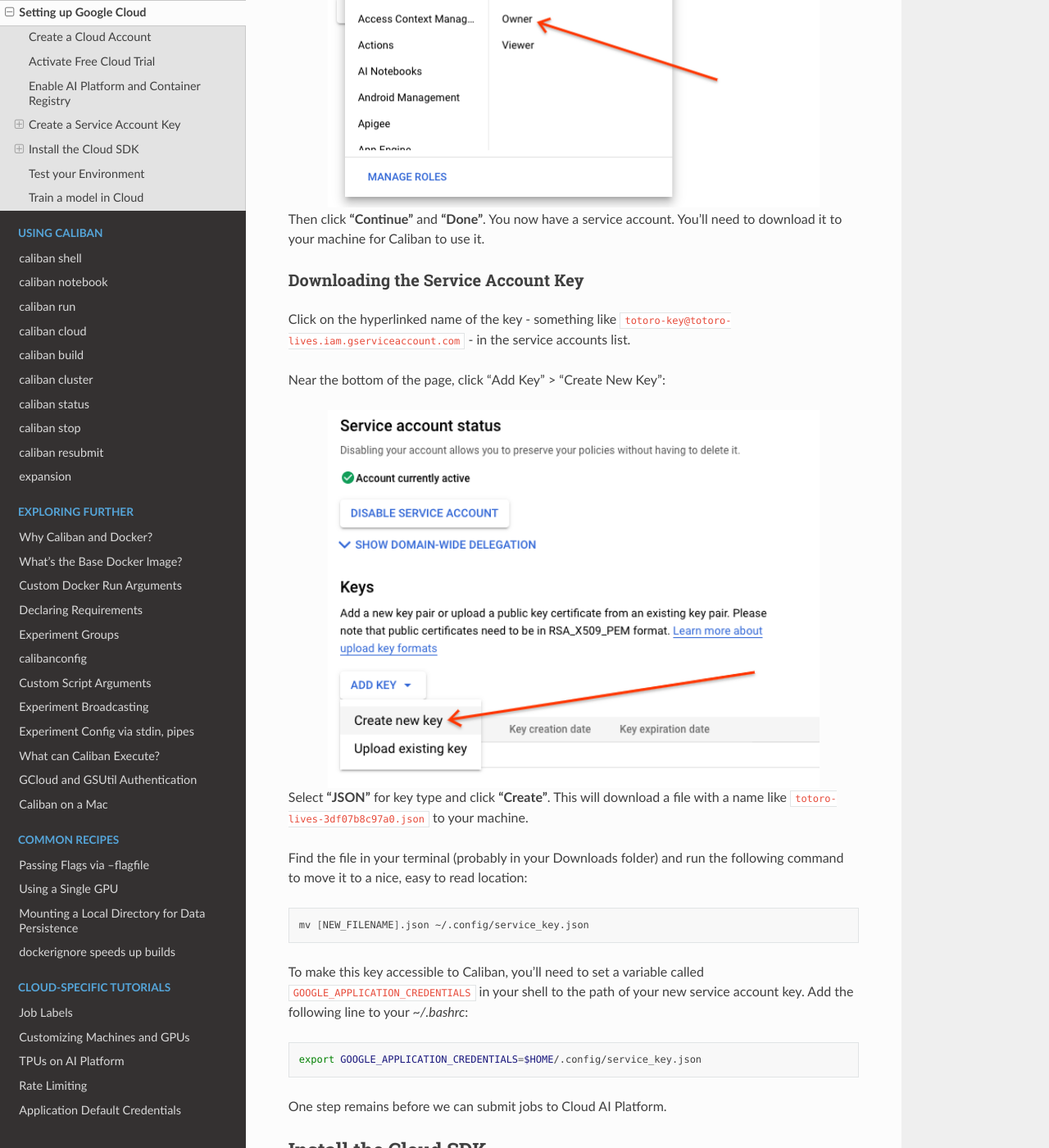
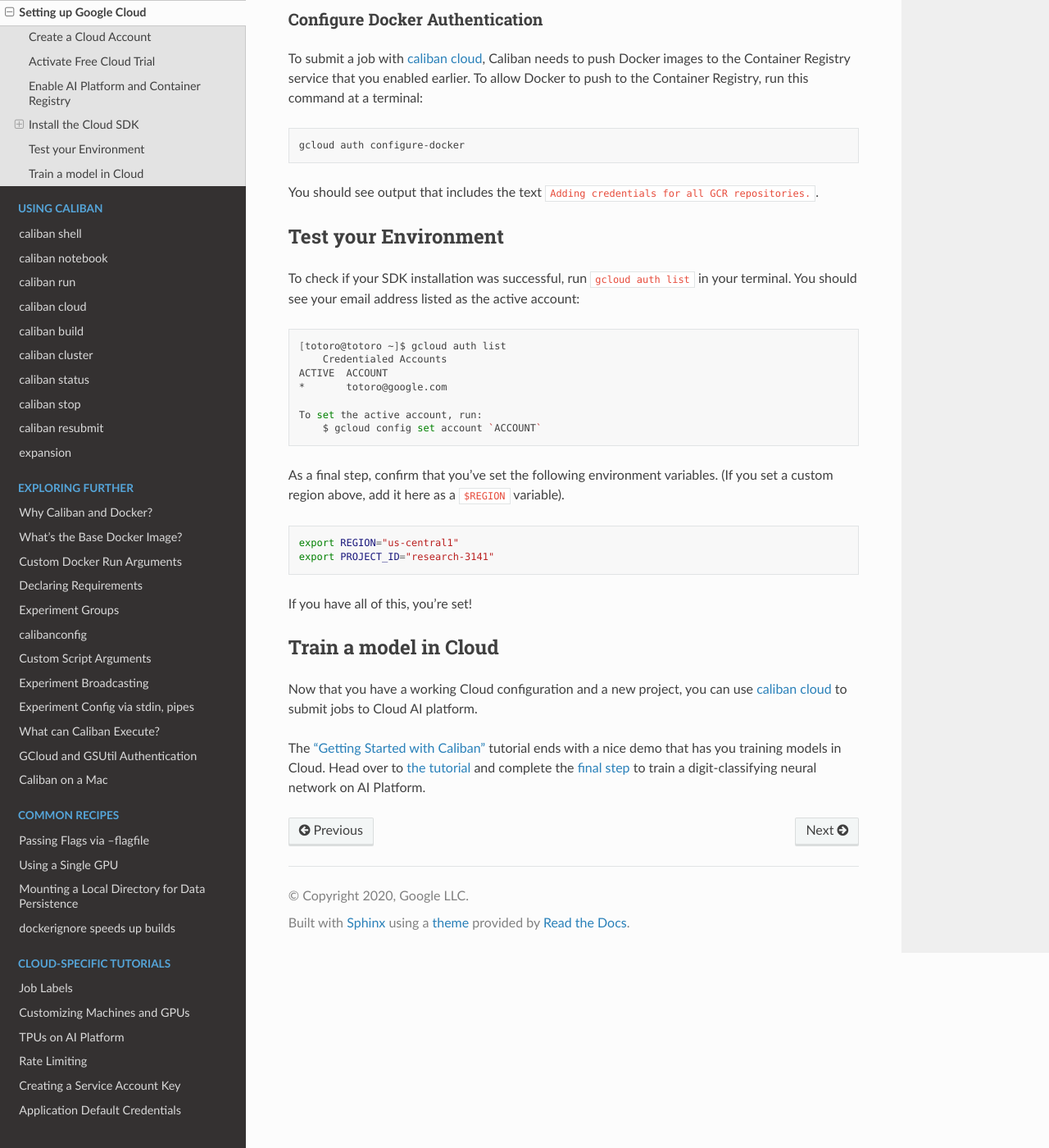
Before and after one commit to google/caliban, a Sphinx documentation site: the page built from docs/getting_started/cloud.rst, in a window 1280 px wide and 1400 px high, scrolled down 3765 px. Shown: the whole window at 82% size. Built offline with Sphinx 7.4.7 and the Read the Docs theme 2.0.0, drawn with Linux system fonts in a browser that asks for light colours; some of the changed text lies outside the part shown.

Commit message:
update docs

```diff
--- a/docs/getting_started/cloud.rst
+++ b/docs/getting_started/cloud.rst
@@ -110,73 +110,6 @@
 <https://console.cloud.google.com/ai-platform/ml-enable-api/jobs>`_ by clicking
 "Enable API" and waiting for the spinner to stop.
 
-Create a Service Account Key
-----------------------------
-
-Next you'll need to create a `Service Account Key
-<https://www.google.com/search?q=service+account+key+google&oq=service+account+key+google&aqs=chrome..69i57j69i60l2.1592j0j4&sourceid=chrome&ie=UTF-8>`_.
-A service account key is a sort of "passport" that Caliban will use to
-authenticate your requests when submitting jobs to Google Cloud.
-
-To create your service account key, visit the `Service Accounts page
-  <https://console.cloud.google.com/iam-admin/serviceaccounts?_ga=2.94132893.1698699355.1592403366-805054138.1592403366>`_
-  and select the project you created earlier.
-
-Click "Create Service Account" at the top of the page:
-
-.. image:: /_static/img/cloud/activate.png
-  :width: 600
-  :align: center
-  :alt: Activate Billing
-
-At the next form, under **"Service Account Name"**, type something like
-**totoro_key** and click **"Create"**.
-
-This will bring up a page titled **"Service Account Permissions"**. Select
-**Project > Owner** from the list:
-
-.. image:: /_static/img/cloud/service_acct_permissions.png
-  :width: 600
-  :align: center
-  :alt: Service Account Permissions
-
-Then click **"Continue"** and **"Done"**. You now have a service account. You'll
-need to download it to your machine for Caliban to use it.
-
-Downloading the Service Account Key
-^^^^^^^^^^^^^^^^^^^^^^^^^^^^^^^^^^^
-
-Click on the hyperlinked name of the key - something like
-``totoro-key@totoro-lives.iam.gserviceaccount.com`` - in the service accounts
-list.
-
-Near the bottom of the page, click "Add Key" > "Create New Key":
-
-.. image:: /_static/img/cloud/create_new_key.png
-  :width: 600
-  :align: center
-  :alt: Create New Key
-
-Select **"JSON"** for key type and click **"Create"**. This will download a file
-with a name like ``totoro-lives-3df07b8c97a0.json`` to your machine.
-
-Find the file in your terminal (probably in your Downloads folder) and run the
-following command to move it to a nice, easy to read location:
-
-.. code-block:: bash
-
-   mv [NEW_FILENAME].json ~/.config/service_key.json
-
-To make this key accessible to Caliban, you'll need to set a variable called
-``GOOGLE_APPLICATION_CREDENTIALS`` in your shell to the path of your new service
-account key. Add the following line to your `~/.bashrc`:
-
-.. code-block:: bash
-
-   export GOOGLE_APPLICATION_CREDENTIALS=$HOME/.config/service_key.json
-
-One step remains before we can submit jobs to Cloud AI Platform.
-
 Install the Cloud SDK
 ---------------------
 
@@ -254,15 +187,13 @@
    To set the active account, run:
        $ gcloud config set account `ACCOUNT`
 
-As a final step, confirm that you've set the following two or three environment
-variables. (If you set a custom region above, add it here as a ``$REGION``
-variable).
+As a final step, confirm that you've set the following environment variables.
+(If you set a custom region above, add it here as a ``$REGION`` variable).
 
 .. code-block:: bash
 
    export REGION="us-central1"
    export PROJECT_ID="research-3141"
-   export GOOGLE_APPLICATION_CREDENTIALS="$HOME/.config/devkey.json"
 
 If you have all of this, you're set!
 
--- a/docs/gke/prereq.rst
+++ b/docs/gke/prereq.rst
@@ -8,5 +8,5 @@
 
 To create and use a GKE cluster, you'll need to modify your service account key
 to give it Account Owner permissions. Those instructions live at the
-:ref:`Service Account Key` docs page. Note that this only applies if you are
+:doc:`/cloud/service_account` docs page. Note that this only applies if you are
 using a service account key.
--- a/docs/index.rst
+++ b/docs/index.rst
@@ -136,6 +136,7 @@
    cloud/gpu_specs
    cloud/ai_platform_tpu
    cloud/rate_limit
+   cloud/service_account
    cloud/adc
    cloud/bucket
 
```
Also changed, not shown: CHANGELOG.md (+6 -0 lines), docs/cloud/service_account.rst (added, +73 -0 lines), docs/explore/gcloud.rst (+6 -6 lines).
